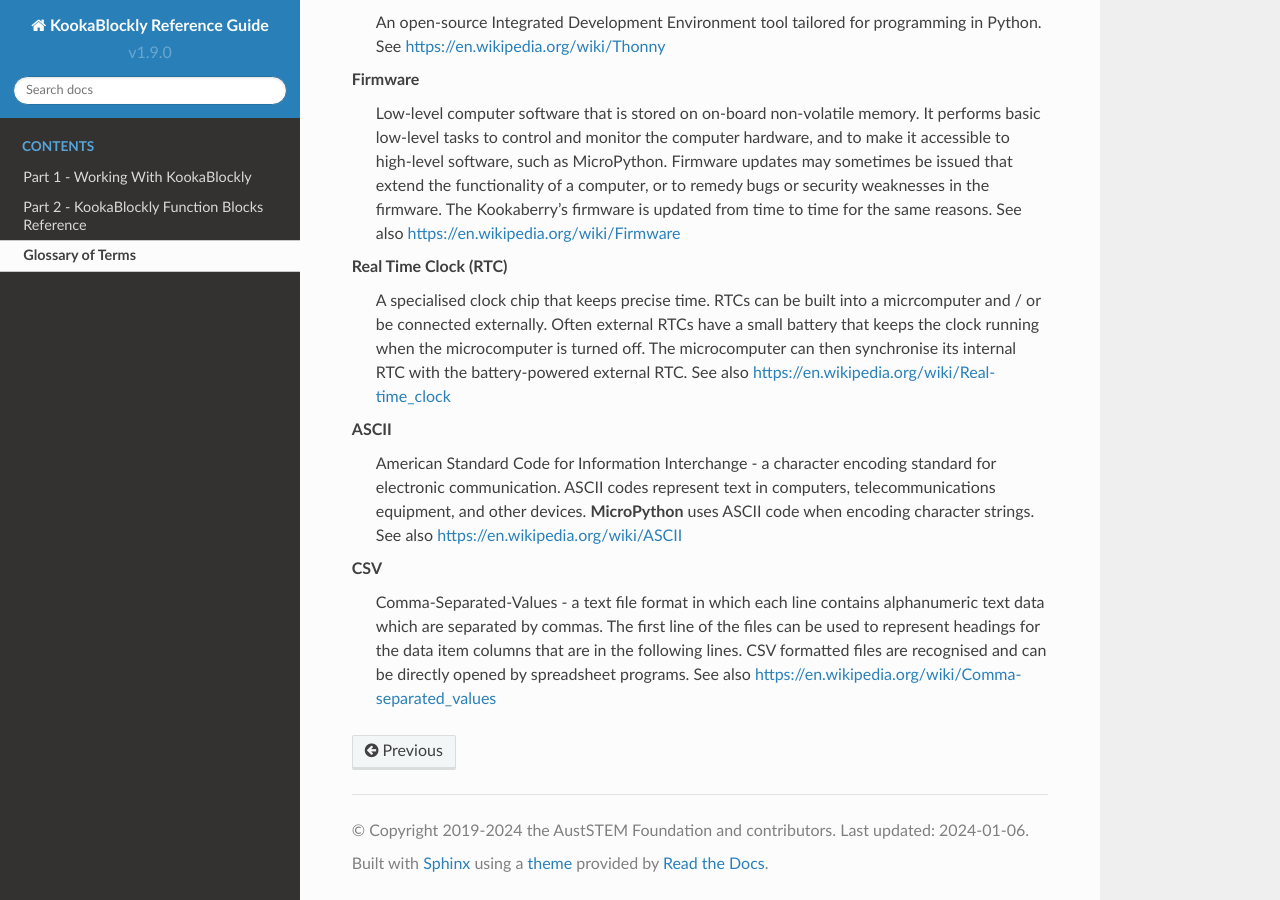
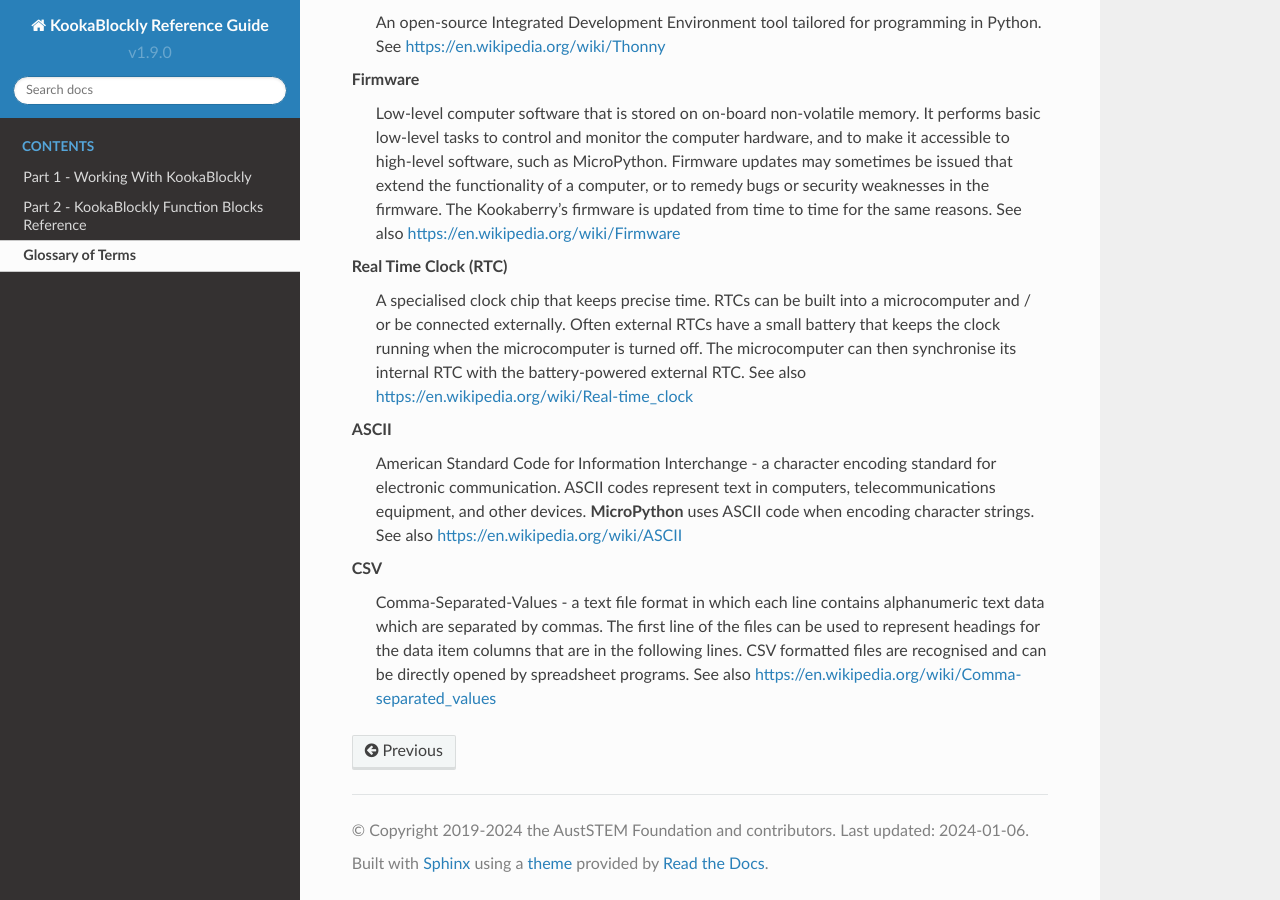
Before and after one commit to TDStrasser/KookaBlockly-Reference, a Sphinx documentation site: the page built from docs/source/glossary.rst, in a window 1280 px wide and 900 px high, scrolled down 2548 px. Built offline with Sphinx 7.4.7 and the Read the Docs theme 2.0.0, drawn with Linux system fonts in a browser that asks for light colours; some of the changed text lies outside the part shown.

Commit message:
Minor edits

```diff
--- a/docs/source/glossary.rst
+++ b/docs/source/glossary.rst
@@ -103,7 +103,7 @@ Glossary of Terms
       See also https://en.wikipedia.org/wiki/Firmware
 
     Real Time Clock (RTC)
-      A specialised clock chip that keeps precise time.  RTCs can be built into a micrcomputer and / or be connected externally.
+      A specialised clock chip that keeps precise time.  RTCs can be built into a microcomputer and / or be connected externally.
       Often external RTCs have a small battery that keeps the clock running when the microcomputer is turned off.
       The microcomputer can then synchronise its internal RTC with the battery-powered external RTC.
       See also https://en.wikipedia.org/wiki/Real-time_clock
```
Also changed, not shown: other parts of docs/source/glossary.rst (+1 -1 lines).
